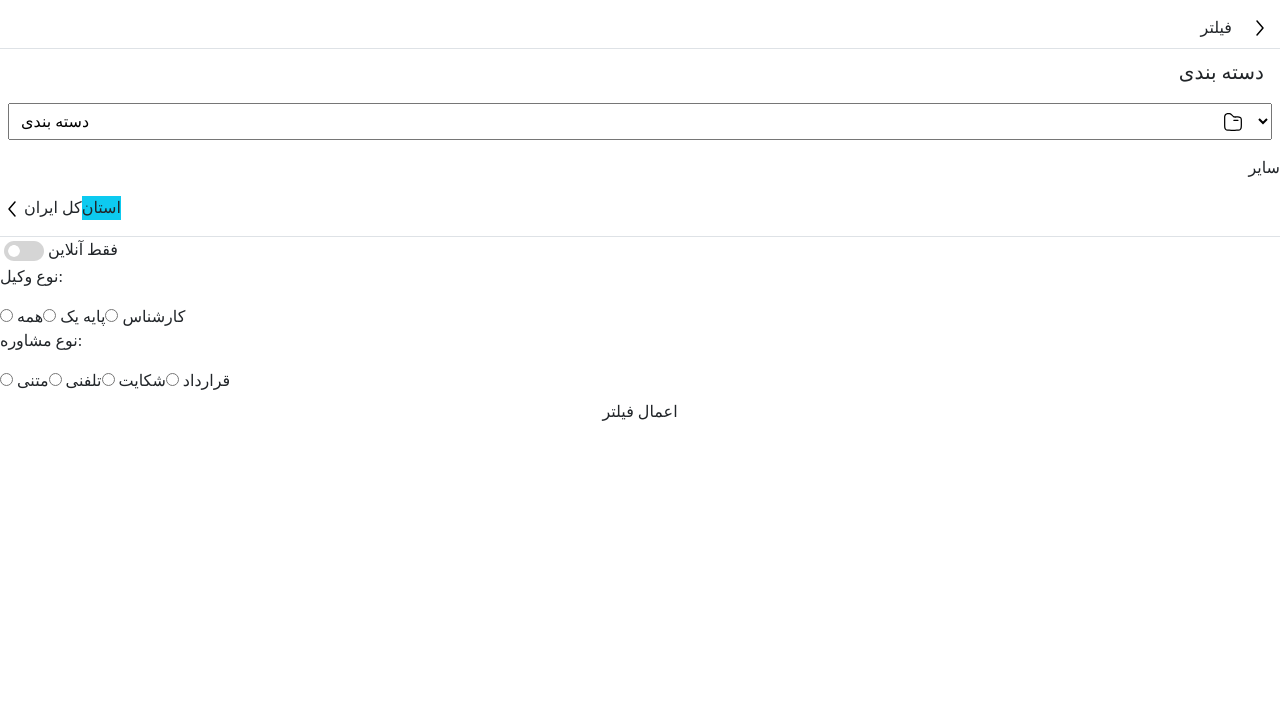
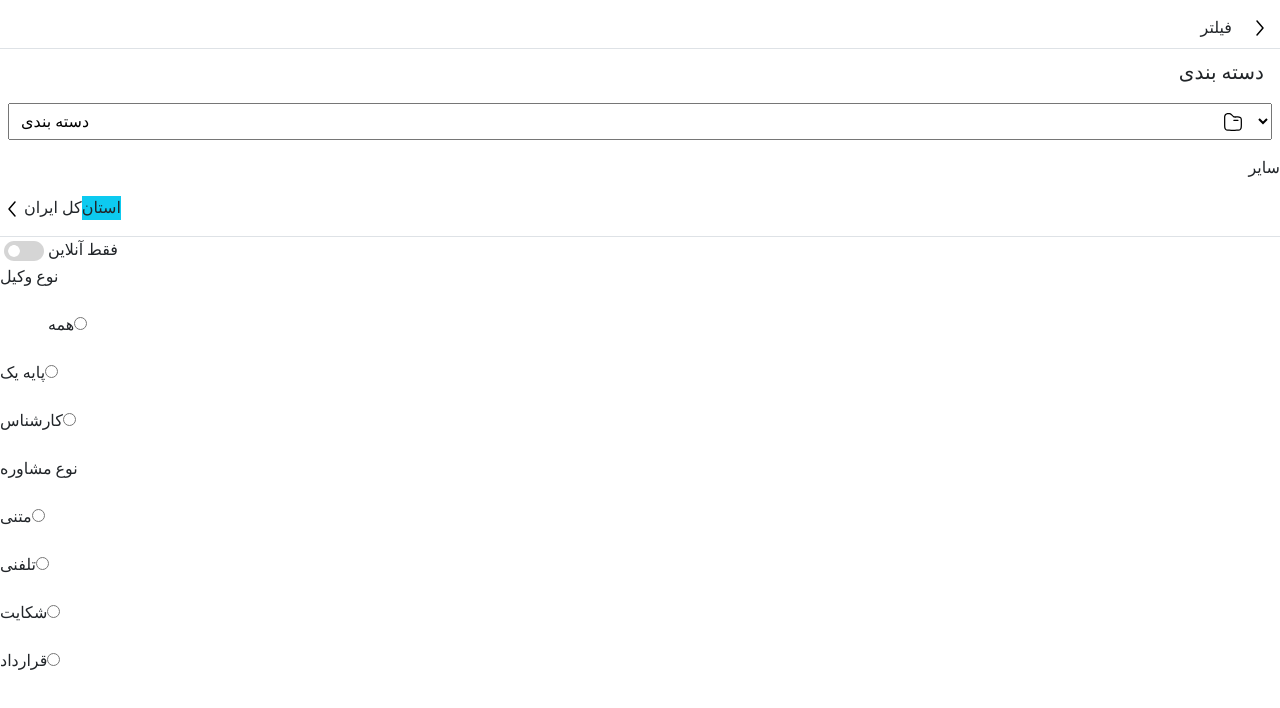
Before and after one commit to nafise1380/my-vite-app, a React (Vite) app: page / in a window 1280 px wide. Shown: the top 708 px of the page. Built offline with nearby package versions, Linux system fonts and the light colour scheme.

Commit message:
some components added

```diff
--- a/src/App.jsx
+++ b/src/App.jsx
@@ -5,6 +5,8 @@ import './App.css'
 import LabelCategory from './components/LabelCategory.jsx'
 import Section from './components/Section.jsx'
 import CheckBox from './components/Checkbox.jsx'
+import InputFourChoice from './components/InputFourChoice.jsx'
+import FourChoice from './components/FourChoice.jsx'
 
 
 function App() {
@@ -21,41 +23,11 @@ function App() {
 
       </BrowserRouter>
 
-
-       <LabelCategory/>
-        <Section/>
-        <CheckBox/>
-
-
-
-   <div >
-
-
-
-  <p>نوع وکیل:</p>
-  <label><input type="radio" name="sender"  /> همه</label>
-  <label><input type="radio" name="sender"  /> پایه یک</label>
-  <label><input type="radio" name="sender"  /> کارشناس</label>
-
-  <p>نوع مشاوره:</p>
-  <label><input type="radio" name="sender" /> متنی</label>
-  <label><input type="radio" name="sender" /> تلفنی</label>
-  <label><input type="radio" name="sender" /> شکایت</label>
-  <label><input  type="radio" name="sender"/> قرارداد</label>
-
-  <button className="btn w-100 ">اعمال فیلتر</button>
- </div>
-
-
-
-
-
-
-
-
-
-
-
+         <LabelCategory/>
+         <Section/>
+         <CheckBox/>
+         <InputFourChoice/>
+         <FourChoice/>
     </>
   )
 }
--- /dev/null
+++ b/src/components/FourChoice.jsx
@@ -0,0 +1,29 @@
+
+
+function FourChoice() {
+  return (
+        <>
+          <span className=""> نوع مشاوره </span>
+            <div className="flex border-b ">
+               <div className=" my-4 ml-20 ">
+                    <label > متنی </label>
+                    <input type="radio" name="sender"/>
+                </div>
+                <div className=" my-4 ml-16">
+                    <label>  تلفنی </label>
+                    <input type="radio" name="sender"/>
+                </div>
+                <div className=" my-4 ml-16">
+                    <label> شکایت </label>
+                    <input type="radio" name="sender"/>
+                </div>
+                 <div className=" my-4 ">
+                    <label> قرارداد </label>
+                    <input type="radio" name="sender"/>
+                </div>
+            </div>
+        </>
+  )
+}
+
+export default FourChoice
--- /dev/null
+++ b/src/components/InputFourChoice.jsx
@@ -0,0 +1,26 @@
+
+
+
+function InputFourChoice() {
+  return (
+         <>
+            <span> نوع وکیل </span>
+            <div className="flex border-b">
+               <div className=" my-4 ml-20 mx-5">
+                    <label > همه </label>
+                    <input type="radio" name="sender"/>
+                </div>
+                <div className=" my-4 ml-20">
+                    <label> پایه یک</label>
+                    <input type="radio" name="sender"/>
+                </div>
+                <div className=" my-4 ">
+                    <label> کارشناس </label>
+                    <input type="radio" name="sender"/>
+                </div>
+            </div>
+         </>
+  )
+}
+
+export default InputFourChoice
```
